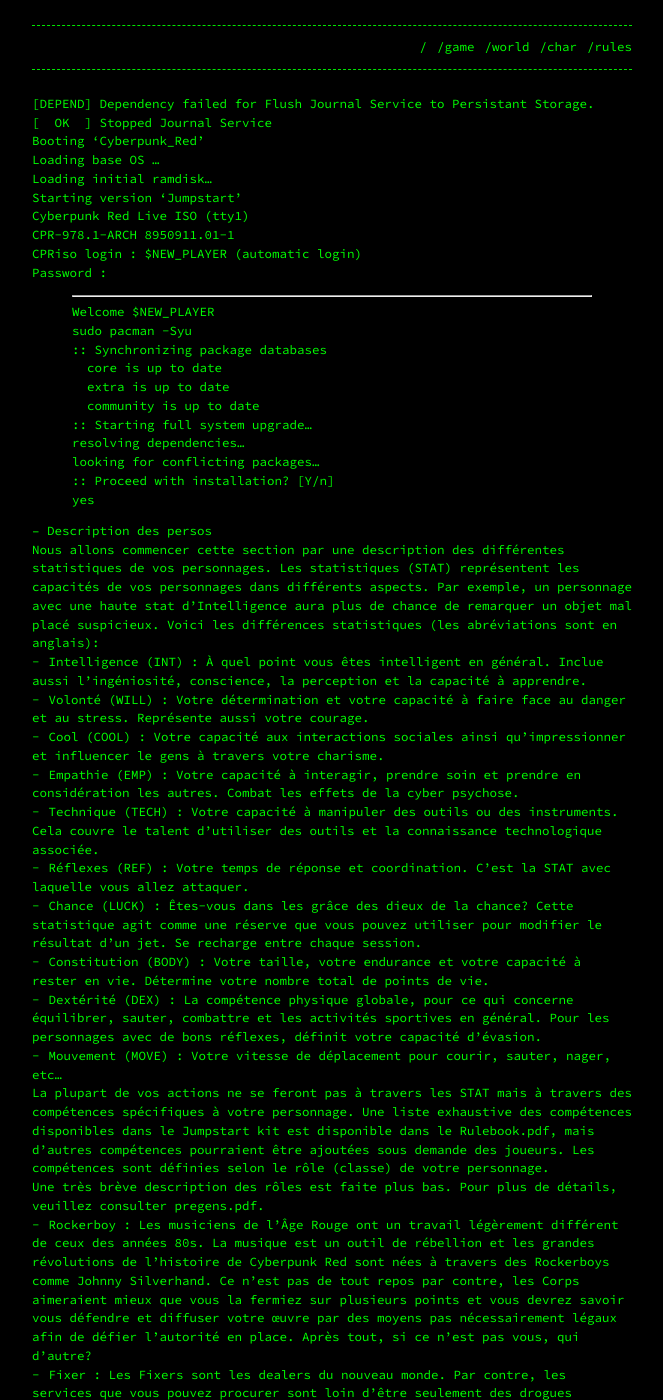
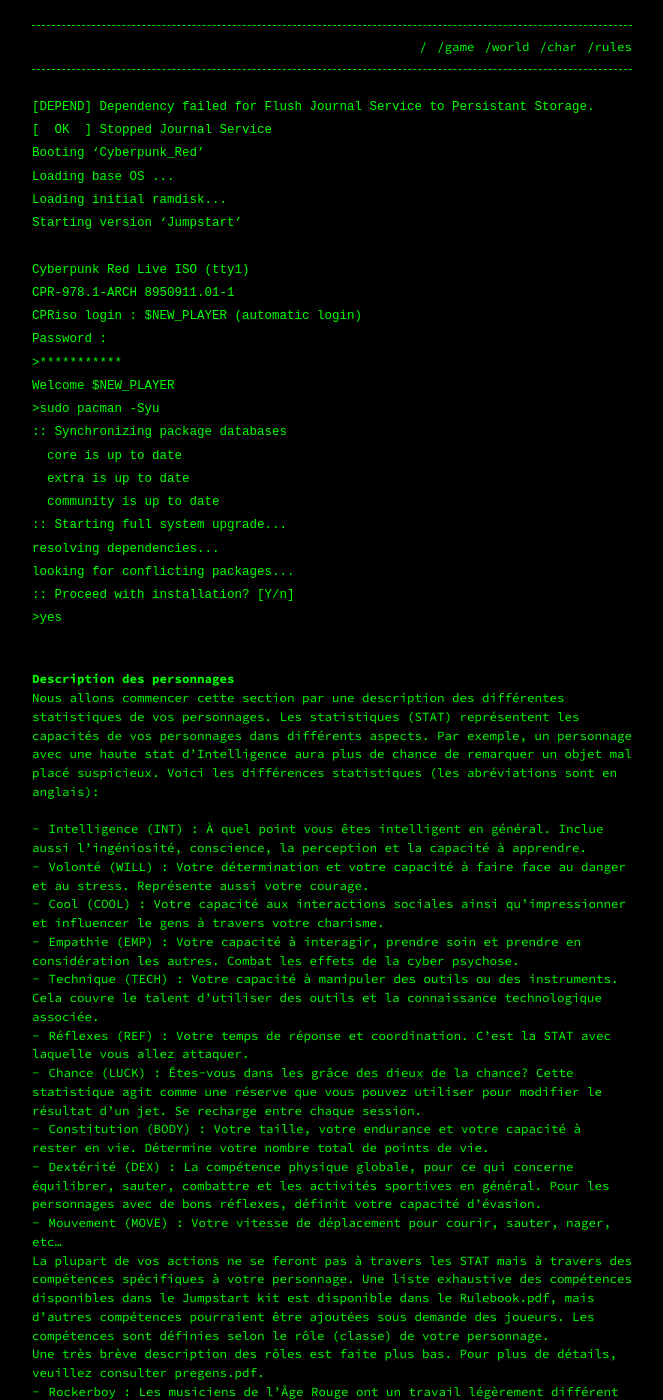
Before and after one commit to nova-explorer/CPR_invitation, a Jekyll site: the page built from char.md, in a window 1280 px wide and 1400 px high. Shown: the whole window, without its empty margins (308-971 px from the left). Built offline with Jekyll 4.4.1, drawn with Linux system fonts in a browser that asks for light colours; some of the changed text lies outside the part shown.

Commit message:
Update char.md

````diff
--- a/char.md
+++ b/char.md
@@ -3,7 +3,7 @@ title: /char
 layout: page
 permalink: /char
 ---
-
+```
 [DEPEND] Dependency failed for Flush Journal Service to Persistant Storage.
 [  OK  ] Stopped Journal Service
 Booting ‘Cyberpunk_Red’
@@ -27,9 +27,11 @@ resolving dependencies...
 looking for conflicting packages...
 :: Proceed with installation? [Y/n]
 >yes
-
--- Description des persos
+```
+<br />
+# Description des personnages
 Nous allons commencer cette section par une description des différentes statistiques de vos personnages. Les statistiques (STAT) représentent les capacités de vos personnages dans différents aspects. Par exemple, un personnage avec une haute stat d’Intelligence aura plus de chance de remarquer un objet mal placé suspicieux. Voici les différences statistiques (les abréviations sont en anglais):
+<br />
 -	Intelligence (INT) : À quel point vous êtes intelligent en général. Inclue aussi l’ingéniosité, conscience, la perception et la capacité à apprendre.
 -	Volonté (WILL) : Votre détermination et votre capacité à faire face au danger et au stress. Représente aussi votre courage.
 -	Cool (COOL) : Votre capacité aux interactions sociales ainsi qu’impressionner et influencer le gens à travers votre charisme.
@@ -40,14 +42,15 @@ Nous allons commencer cette section par une description des différentes statist
 -	Constitution (BODY) : Votre taille, votre endurance et votre capacité à rester en vie. Détermine votre nombre total de points de vie.
 -	Dextérité (DEX) : La compétence physique globale, pour ce qui concerne équilibrer, sauter, combattre et les activités sportives en général. Pour les personnages avec de bons réflexes, définit votre capacité d’évasion.
 -	Mouvement (MOVE) : Votre vitesse de déplacement pour courir, sauter, nager, etc…
-
+<br />
 La plupart de vos actions ne se feront pas à travers les STAT mais à travers des compétences spécifiques à votre personnage. Une liste exhaustive des compétences disponibles dans le Jumpstart kit est disponible dans le Rulebook.pdf, mais d’autres compétences pourraient être ajoutées sous demande des joueurs. Les compétences sont définies selon le rôle (classe) de votre personnage.
+<br />
 Une très brève description des rôles est faite plus bas. Pour plus de détails, veuillez consulter pregens.pdf.
 -	Rockerboy : Les musiciens de l’Âge Rouge ont un travail légèrement différent de ceux des années 80s. La musique est un outil de rébellion et les grandes révolutions de l’histoire de Cyberpunk Red sont nées à travers des Rockerboys comme Johnny Silverhand. Ce n’est pas de tout repos par contre, les Corps aimeraient mieux que vous la fermiez sur plusieurs points et vous devrez savoir vous défendre et diffuser votre œuvre par des moyens pas nécessairement légaux afin de défier l’autorité en place. Après tout, si ce n’est pas vous, qui d’autre?
 -	Fixer : Les Fixers sont les dealers du nouveau monde. Par contre, les services que vous pouvez procurer sont loin d’être seulement des drogues synthétiques. Tout le monde dans Night City a au moins un problème et ceux qui ont de l’argent payent un Fixer pour les régler. Vous avez rapidement compris que vous étiez particulièrement talentueux à lire les autres personnes et à comprendre ce qu’ils veulent.
 -	Solo : Vous êtes un cyber soldat, un mercenaire fait autant de de chair et de métal. Que vous soyez un tueur à gage, un garde pigiste ou une arme que n’importe qui peut engager, vous avez probablement un passé sombre que vous désirez oublier. Le prix de vos nombreuses améliorations cybernétiques est finalement plus que les eurodollars que vous avez crachés.
 -	Nomad : Les alentours de Night City sont connus comme étant les Badlands, des terres désolées et ravagées par des gangs qui attaquent les convois. C’est ainsi que les familles nomades furent créées, des larges groupes voyageant les Badlands et offrant leur services de protections. Vous avez vécu votre vie sur la route et dans un véhicule. Le sens de la famille et du débrouillage est dans votre ADN. Même parmi les habitants de Night City, un nomade a un sens de la survie particulièrement élevé.
 -	Netrunner : Les hackers du nouvel âge, vous entrez dans le NET à travers votre cyberdeck de réalité augmentée et vous manipulez, forcez et investiguez cet espace virtuel. Les ICE noires risquent de vous frire le cerveau dès que vous ferez un faux pas. Chacune de vos actions feront de vous une cible pour les corporations que vous infiltrez mais vous êtes un point tournant de votre équipe. Vous pouvez accéder à des informations et ressources inimaginables pour vos compagnons. Le rôle Netrunner vient avec des règles spéciales (que je ne décrirai pas) et si ça vous intéresse je vous les décrirai lors de la création de perso. La compétence Interface est unique aux Netrunners
--	Tech : Le réservoir d’essence de votre bus coule? Votre voisin a un problème d’ordinateur? Le bras cybernétique de votre amis Solo a des spasme? Vous êtes la personne capable de régler ces problèmes. Vous vous promenez toujours avec une boite à outils avec vous et chaque appareil brisé est une occasion de faire de l’argent. Dans un monde où les humains sont plus machines que chaire, vous êtes aussi une source sûre de premiers soins pour votre équipe.
-
+-	Tech : Le réservoir d’essence de votre bus coule? Votre voisin a un problème d’ordinateur? Le bras cybernétique de votre amis Solo a des spasmes? Vous êtes la personne capable de régler ces problèmes. Vous vous promenez toujours avec une boite à outils avec vous et chaque appareil brisé est une occasion de faire de l’argent. Dans un monde où les humains sont plus machines que chaire, vous êtes aussi une source sûre de premiers soins pour votre équipe.
+<br />
 Bien que ce ne soit pas spécialement recommandé, sous demande et concept de personnage intéressant, vous pourriez faire un personnage hybride (pas bi-classé) et avec des compétences modifiés et des items/armes différentes ou originales. Pour les items, je vous ferai rouler votre argent à la création du personnage et vous pourrez ainsi regarder pour améliorer légèrement votre armement.
````
